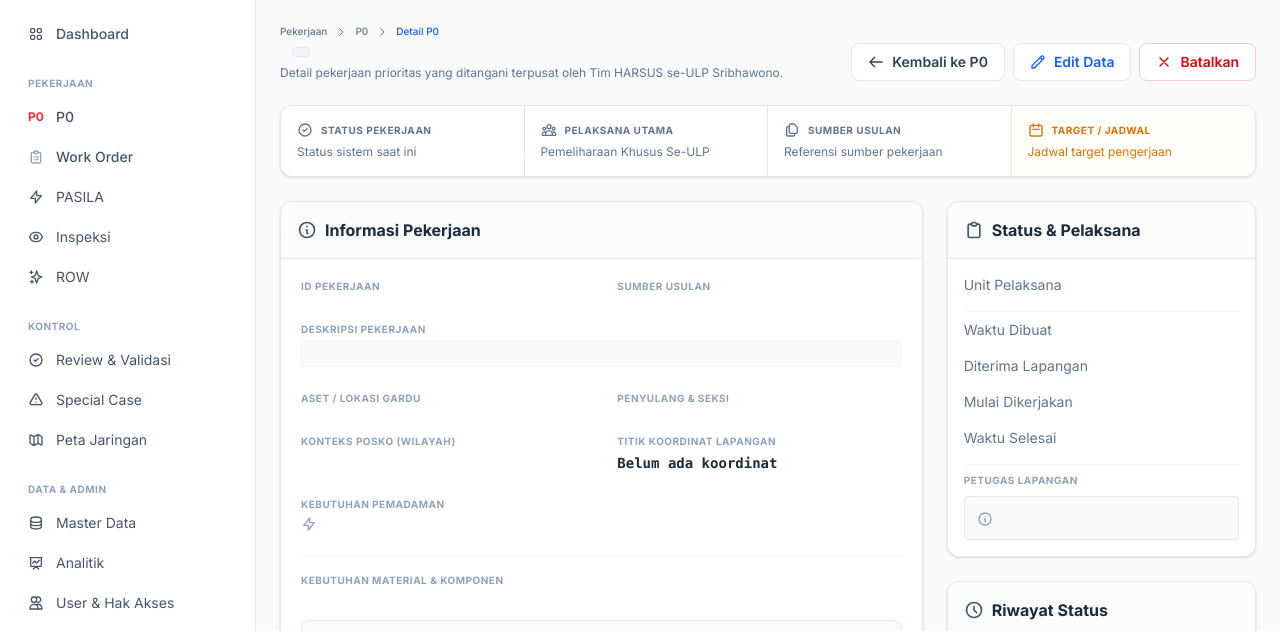
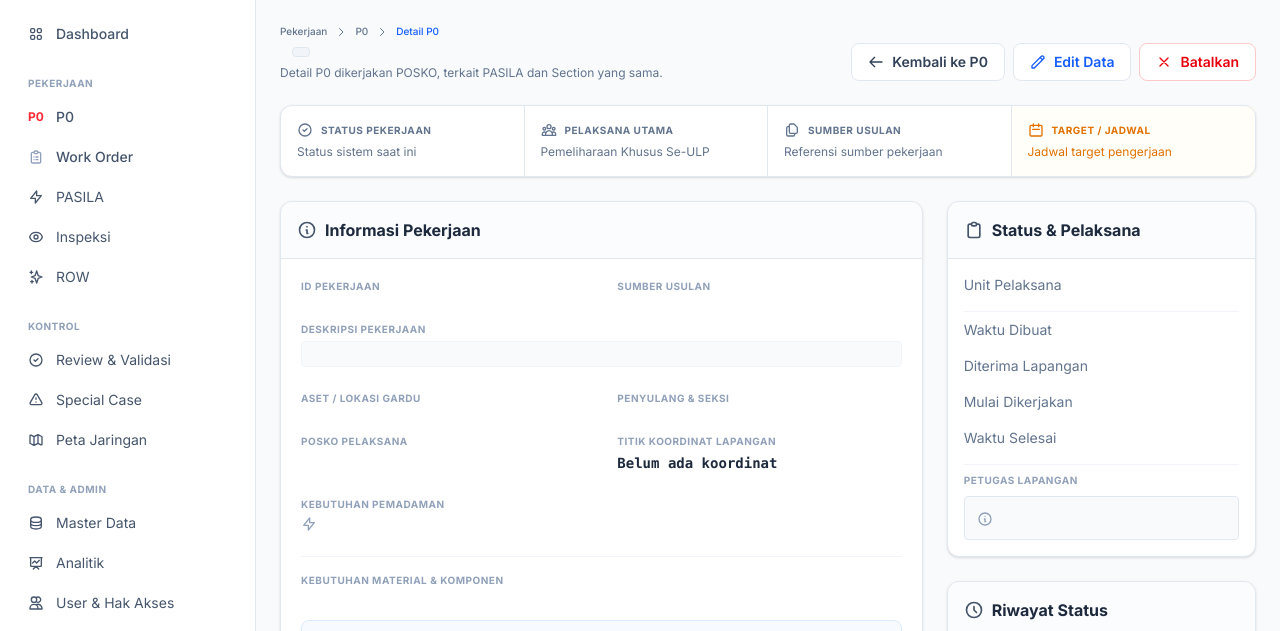
Before and after one commit to raapstronaut/ulp-sribhawono, a Laravel app: template backend/resources/views/admin/p0/show.blade.php in a window 1280 px wide. Shown: the part 64-695 px from the top of the page. Run offline with Laravel 12, Linux system fonts and the light colour scheme; the template is opened without the code that fills it, so the values that code supplies are empty; style sheets or scripts are compiled from the project's sources; grey boxes are pictures that could not be loaded.

Commit message:
fix: remove obsolete v2 guidance from backend/resources/views/admin/p0/show.blade.php

```diff
--- a/backend/resources/views/admin/p0/show.blade.php
+++ b/backend/resources/views/admin/p0/show.blade.php
@@ -31,7 +31,7 @@
                 <h1 class="text-3xl font-black text-slate-900 leading-tight">{{ $p0_id }}</h1>
                 <div class="px-2 py-1 bg-slate-100 text-slate-600 border border-slate-200 rounded text-xs font-bold uppercase">{{ $status }}</div>
             </div>
-            <p class="text-xs text-slate-500 mt-2">Detail pekerjaan prioritas yang ditangani terpusat oleh Tim HARSUS se-ULP Sribhawono.</p>
+            <p class="text-xs text-slate-500 mt-2">Detail P0 dikerjakan POSKO, terkait PASILA dan Section yang sama.</p>
         </div>
 
         <div class="flex items-center gap-2">
@@ -127,7 +127,7 @@
                     </div>
 
                     <div>
-                        <div class="text-[10px] font-bold text-slate-400 uppercase tracking-wider mb-1">KONTEKS POSKO (WILAYAH)</div>
+                        <div class="text-[10px] font-bold text-slate-400 uppercase tracking-wider mb-1">POSKO PELAKSANA</div>
                         <div class="text-sm font-semibold text-slate-800">{{ $posko }}</div>
                     </div>
 
```
